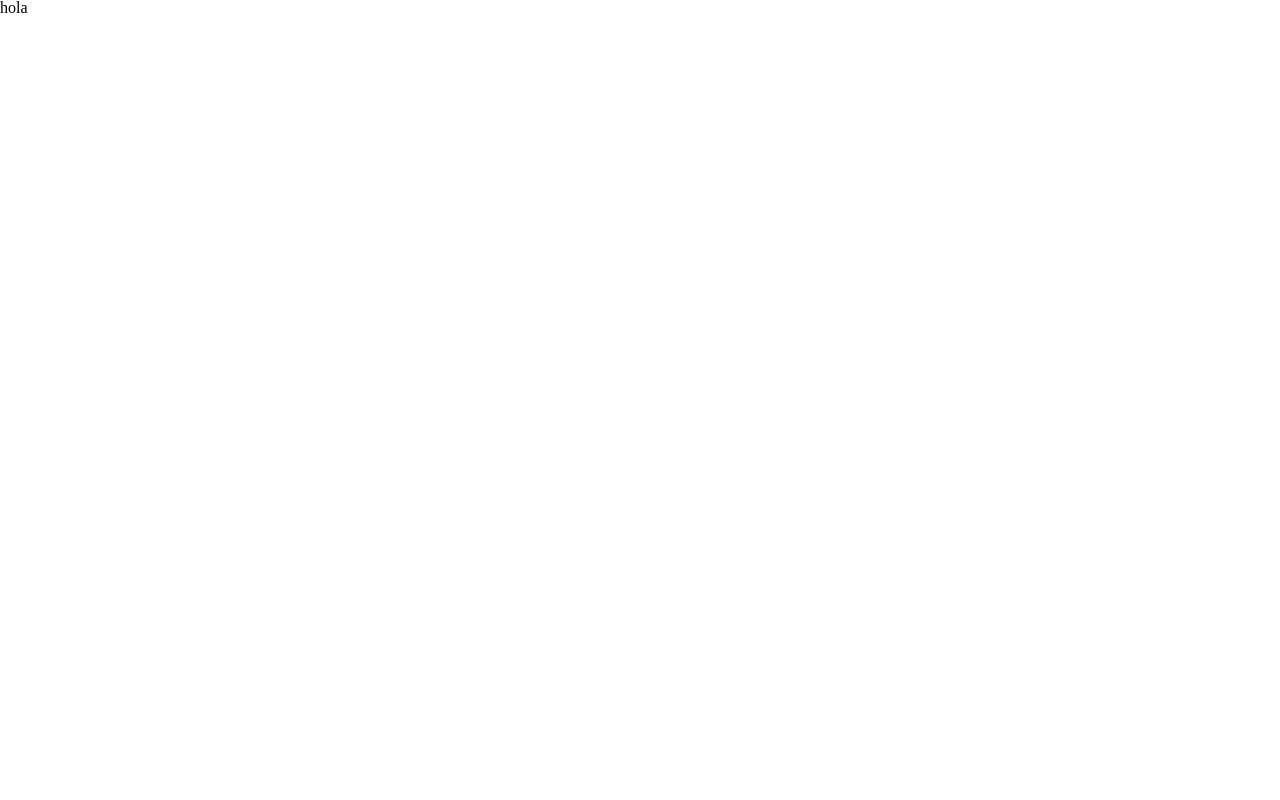
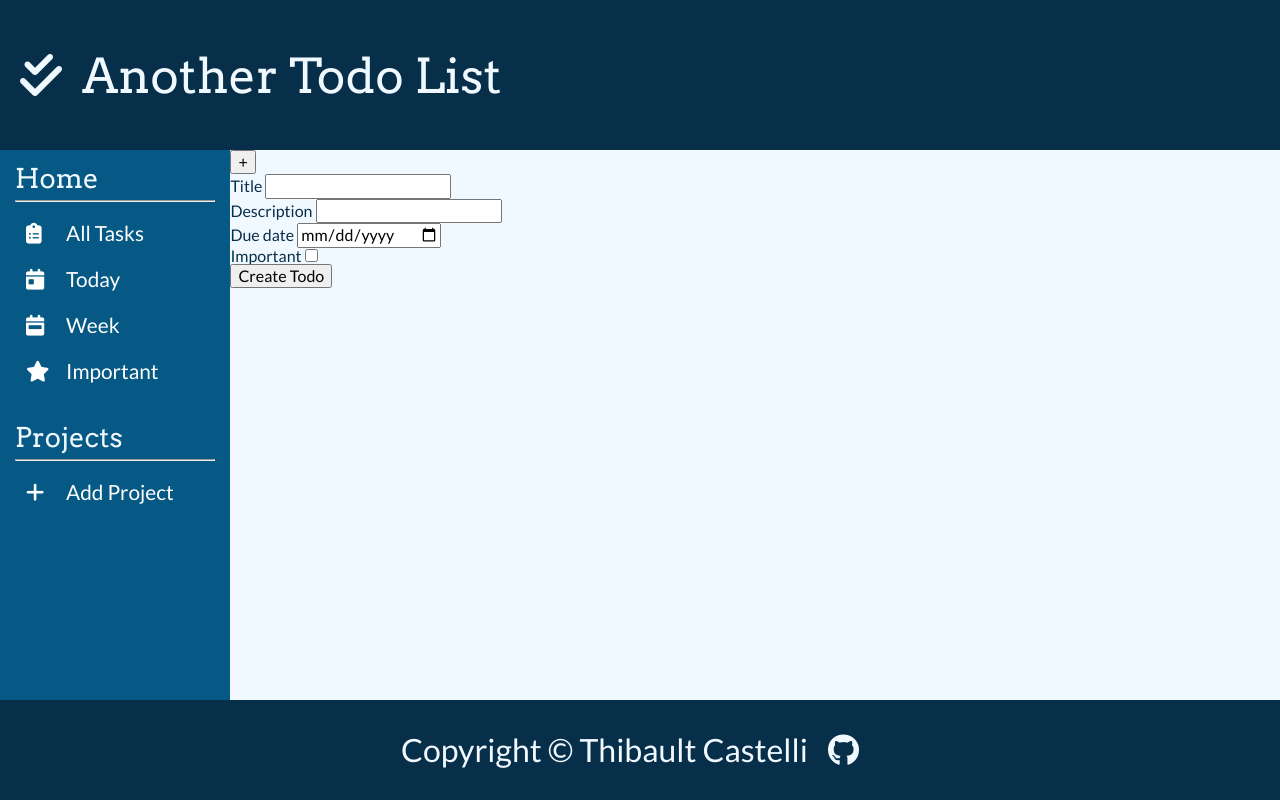
Before and after one commit to nineInchClous/odin-todo, a website built with webpack: page dist/index.html in a window 1280 px wide. Built offline with nearby package versions, Linux system fonts and the light colour scheme.

Commit message:
Add static HTML elements

```diff
--- a/package.json
+++ b/package.json
@@ -26,5 +26,8 @@
     "webpack-cli": "^5.1.4",
     "webpack-dev-server": "^4.15.1",
     "webpack-merge": "^5.10.0"
+  },
+  "dependencies": {
+    "date-fns": "^2.30.0"
   }
 }
--- a/src/css/styles.scss
+++ b/src/css/styles.scss
@@ -1,4 +1,5 @@
 @import "normalize.css", "reset.css";
+@import url('https://fonts.googleapis.com/css2?family=Arvo:wght@400;700&family=Lato:ital,wght@0,300;0,400;0,700;1,300;1,400;1,700&display=swap');
 
 :root.dark {
     --color-base-bg: rgb(18, 18, 18);
@@ -14,3 +15,113 @@
 *::before {
     box-sizing: border-box;
 }
+
+$dark: #082f49;
+$dark-blue: #075985;
+$blue: #0ea5e9;
+$light-blue: #7dd3fc;
+$white: #f0f9ff;
+
+$header-size: 150px;
+$footer-size: 100px;
+$shadow: 2px 2px 2px 0 rgba(51, 51, 51, 0.6);
+$transition: all 0.2s ease;
+
+%dark-brackground {
+    background-color: $dark;
+    color: $white;
+}
+
+h1, h2, h3, h4, h5, h6 {
+    font-family: 'Arvo', serif;
+}
+h1 {
+    font-size: 3rem;
+    padding: 20px;
+    i {
+        margin-right: 20px;
+    }
+}
+
+body {
+    font-family: 'Lato', sans-serif;
+}
+
+header {
+    @extend %dark-brackground;
+    min-height: $header-size;
+    display: flex;
+    align-items: center;
+}
+
+main {
+    min-height: calc(100vh - $header-size - $footer-size);
+    display: flex;
+
+    #content {
+        background-color: $white;
+        color: $dark;
+        flex-grow: 1;
+    }
+    aside {
+        flex-basis: 18vw;
+        min-width: 200px;
+        background-color: $dark-blue;
+        color: $white;
+        padding: 15px;
+
+        section:last-of-type h2 {
+            margin-top: 30px;
+        }
+        h2 {
+            font-size: 1.7rem;
+        }
+        hr {
+            color: $white;
+        }
+        button {
+            display: block;
+            width: 100%;
+            text-align: left;
+            background-color: transparent;
+            border: 1px solid transparent;
+            border-radius: 5px;
+            color: white;
+            font-size: 1.3rem;
+            padding: 10px;
+            cursor: pointer;
+            transition: $transition;
+
+            &:hover {
+                border-color: $white;
+            }
+
+            i {
+                margin-right: 10px;
+                width: 30px;
+            }
+        }
+    }
+}
+
+footer {
+    @extend %dark-brackground;
+    min-height: $footer-size;
+    font-size: 2rem;
+    display: flex;
+    justify-content: center;
+    align-items: center;
+
+    p {
+        display: inline-block;
+    }
+    i {
+        color: $white;
+        transition: $transition;
+        padding: 20px;
+
+        &:hover {
+            transform: rotate(360deg) scale(1.1);
+        }
+    }
+}
```
Also changed, not shown: dist/favicon-32x32.png (added), dist/index.html, 1 other file.
